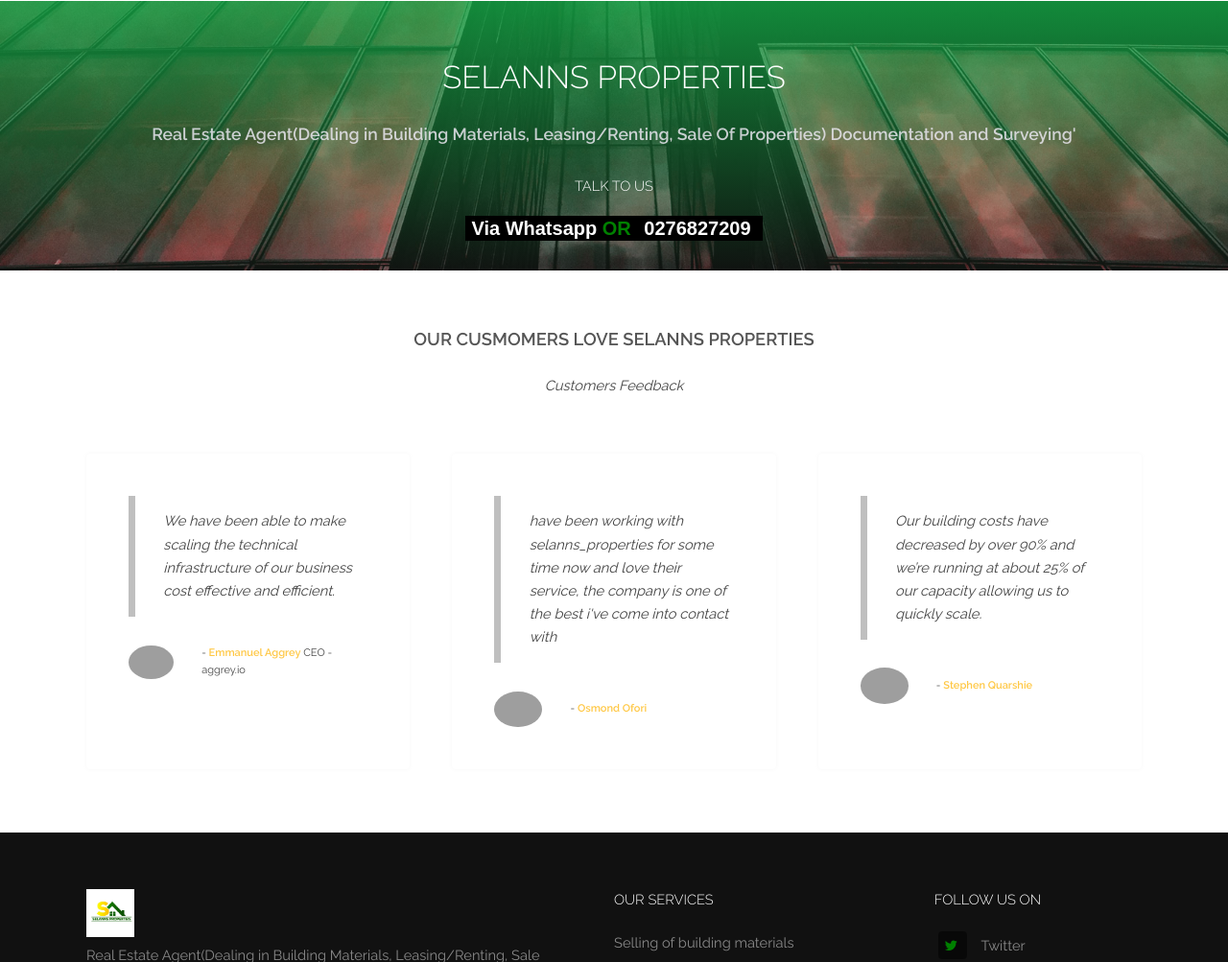
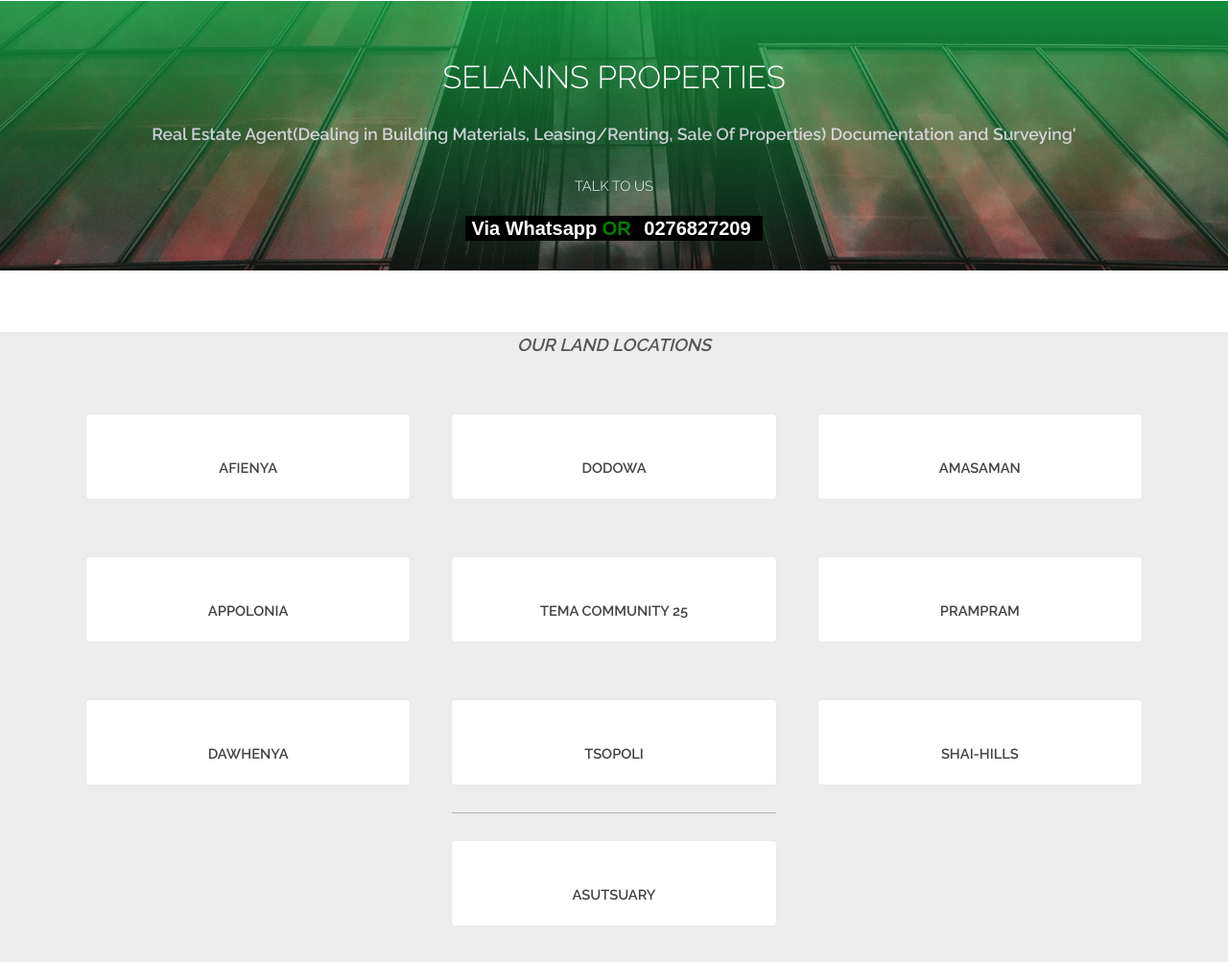
Before and after one commit to Emman-Aggrey/selanns_properties, a plain HTML site: page index.html in a window 1280 px wide. Shown: the part 1797-2800 px from the top of the page at 96% size. Drawn offline with nearby package versions, Linux system fonts and the light colour scheme; grey boxes are pictures that could not be loaded.

Commit message:
added land locations

```diff
--- a/index.html
+++ b/index.html
@@ -16,6 +16,11 @@
 	<link rel="stylesheet" href="assets/css/main.css" />
 	<link rel="icon" href="images/main_logo.ico">
 
+	<!-- aos js -->
+	<link href="https://unpkg.com/aos@2.3.1/dist/aos.css" rel="stylesheet">
+	<!-- end aos -->
+
+
 	<!--Start of Tawk.to Script-->
 	<script type="text/javascript">
 		var Tawk_API = Tawk_API || {}, Tawk_LoadStart = new Date();
@@ -28,6 +33,8 @@
 			s0.parentNode.insertBefore(s1, s0);
 		})();
 	</script>
+
+
 	<!--End of Tawk.to Script-->
 
 
@@ -62,7 +69,10 @@
 		<div class="inner">
 			<h1>selanns Properties</h1>
 			<p style="display:none">
-				Selanns Properties Limited has been in existence since five years now and one of Ghana’s leading real estate companies with up to 800 properties built for the Ghanaian society and Litigation free lands sold. At Selanns Properties, we are committed to providing quality housing solutions to our customers through professional staff and state-of-the-art building technologies.
+				Selanns Properties Limited has been in existence since five years now and one of Ghana’s leading real
+				estate companies with up to 800 properties built for the Ghanaian society and Litigation free lands
+				sold. At Selanns Properties, we are committed to providing quality housing solutions to our customers
+				through professional staff and state-of-the-art building technologies.
 			</p>
 			<p>A New Way Of Doing Bussness <br />
 				And <a href="https://templated.co/">TRUSTED</a> By Our Customers.</p>
@@ -80,7 +90,7 @@
 			</header>
 			<div class="highlights">
 				<section>
-					<div class="content">
+					<div class="content" data-aos="flip-left">
 						<header>
 							<a href="#" class="icon fa-vcard-o"><span class="label">Icon</span></a>
 							<h3>Real Estate Development
@@ -95,7 +105,7 @@
 					</div>
 				</section>
 				<section>
-					<div class="content">
+					<div class="content" data-aos="fade-down" data-aos-easing="linear" data-aos-duration="1500">
 						<header>
 							<a href="#" class="icon fa-map"><span class="label">Icon</span></a>
 							<h3>General construction and Architectural drawings
@@ -108,7 +118,7 @@
 					</div>
 				</section>
 				<section>
-					<div class="content">
+					<div class="content" data-aos="zoom-out-down">
 						<header>
 							<a href="#" class="icon fa-files-o"><span class="label">Icon</span></a>
 							<h3>Land Sales & Registration
@@ -123,7 +133,7 @@
 					</div>
 				</section>
 				<section>
-					<div class="content">
+					<div class="content" data-aos="fade-down" data-aos-easing="linear" data-aos-duration="1500">
 						<header>
 							<a href="#" class="icon fa-line-chart"><span class="label">Icon</span></a>
 							<h3>Hiring of GPS
@@ -135,7 +145,7 @@
 					</div>
 				</section>
 				<section>
-					<div class="content">
+					<div class="content" data-aos="flip-left">
 						<header>
 							<a href="#" class="icon fa-paper-plane-o"><span class="label">Icon</span></a>
 							<h3>Selling of building materials
@@ -148,7 +158,7 @@
 					</div>
 				</section>
 				<section>
-					<div class="content">
+					<div class="content" data-aos="zoom-out-down">
 						<header>
 							<a href="#" class="icon fa-map-marker"><span class="label">Icon</span></a>
 							<h3>Documentation and Land Surveying</h3>
@@ -168,7 +178,7 @@
 	<center>
 		<div data-mc-src="38b3a9b5-e322-4510-b3ec-914d7954b5f6"></div>
 
-		<script src="https://cdn2.woxo.tech/a.js#600c3e104235e30015fa464a" async data-usrc>
+		<!-- <script src="https://cdn2.woxo.tech/a.js#600c3e104235e30015fa464a" async data-usrc> -->
 		</script>
 	</center>
 	<!-- end instagram feed -->
@@ -184,21 +194,148 @@
 
 
 			<h4 class="btn">Talk To Us</h4>
-			<div style="display: inline;" id="callus" class="a_button mx-4">
+			<div style="display: inline;" id="callus" class="a_button mx-4" data-aos="zoom-in">
 				<a class="btn-lg" style="text-decoration: none"
 					href="https://api.whatsapp.com/send?phone=+233 27 682 7209&text=Greetings from selanns_properties feel free to message us"
 					target="_blank" rel="noopener noreferrer">
 					Via Whatsapp</a>
 				<!-- <h4>OR</h4> --> OR
-				 <a class="a_button btn-lg" style="margin-left: 2px;" href="tel:+233276827209"> 0276827209</a>
+				<a class="a_button btn-lg" style="margin-left: 2px;" href="tel:+233276827209"> 0276827209</a>
 			</div>
 
 		</div>
 	</section>
 
+
+
+
+	<!-- LAND LOCATIONS -->
+	<section class="container-fluid" style="margin-top: 5%;background-color: #eeeded;">
+		<div class="inner">
+			<header class="special">
+				<h3 class="capitalize" style="font-weight:700;font-style: oblique;">OUR LAND LOCATIONS</h3>
+
+			</header>
+			<div class="testimonials" data-aos="fade-up"
+			data-aos-duration="3000">
+				<section>
+					<div class="content content_location">
+
+						<p>
+							AFIENYA
+						</p>
+
+
+					</div>
+				</section>
+				<section>
+					<div class="content content_location">
+
+						<p>DODOWA
+						</p>
+
+
+
+					</div>
+				</section>
+				<section>
+					<div class="content content_location">
+
+						<p>
+							AMASAMAN
+						</p>
+
+
+					</div>
+				</section>
+			</div>
+			<div class="testimonials" data-aos="flip-left"
+			data-aos-easing="ease-out-cubic"
+			data-aos-duration="2000">
+				<section>
+					<div class="content content_location">
+
+						<p>
+							APPOLONIA
+						</p>
+
+
+					</div>
+				</section>
+				<section>
+					<div class="content content_location">
+
+						<p>TEMA COMMUNITY 25
+						</p>
+
+
+
+					</div>
+				</section>
+				<section>
+					<div class="content content_location">
+
+						<p>
+							PRAMPRAM
+						</p>
+
+
+					</div>
+				</section>
+			</div>
+			<div class="testimonials" data-aos="fade-right"
+			data-aos-offset="300"
+			data-aos-easing="ease-in-sine">
+				<section>
+					<div class="content content_location">
+
+						<p>
+							DAWHENYA
+						</p>
+
+
+					</div>
+				</section>
+				<section>
+					<div class="content content_location">
+
+						<p>TSOPOLI
+						</p>
+
+
+
+					</div> <hr>
+					<div class="content content_location" data-aos="zoom-in-down">
+
+						<p class="text-center">
+							ASUTSUARY
+						</p>
+
+
+					</div>
+
+				</section>
+				<section>
+					<div class="content content_location">
+
+						<p class="text-center">
+							SHAI-HILLS
+						</p>
+
+
+					</div>
+				</section>
+
+
+			</div>
+		</div>
+
+	</section>
+
+
 	<!-- Testimonials -->
-	<section class="wrapper">
-		<div class="inner">
+	<section class="">
+		<div class="inner" data-aos="zoom-in-right">
 			<header class="special">
 				<h3 class="capitalize" style="font-weight: bolder;">Our Cusmomers love Selanns Properties</h3>
 				<p><em>Customers Feedback</em></p>
@@ -370,24 +507,41 @@
 			/* color: #333333; */
 			padding: 2px 6px 2px 6px;
 			/* border-top: 10px solid #CCCCCC; */
-			 /* border-right: 10px solid #333333; */
+			/* border-right: 10px solid #333333; */
 			/* border-bottom: 10px solid #333333;  */
 			/* border-left: 1px solid #CCCCCC; */
 			/* align-items: center */
 
 		}
+
+		.content_location {
+			height: 5% !important;
+			text-align: center !important;
+			font-weight: bolder;
+			font-size: bolder !important;
+
+
+
+		}
+
+
 	</style>
 
 
 
+	<!-- Scripts -->
+	<script src="https://unpkg.com/aos@2.3.1/dist/aos.js"></script>
 
-	<!-- Scripts -->
 	<script src="assets/js/jquery.min.js"></script>
 	<script src="assets/js/browser.min.js"></script>
 	<script src="assets/js/breakpoints.min.js"></script>
 	<script src="assets/js/util.js"></script>
 	<script src="assets/js/main.js"></script>
 
+
+	<script>
+		AOS.init();
+	</script>
 </body>
 
 </html>
```
Also changed, not shown: about.html (+9 -3 lines).
